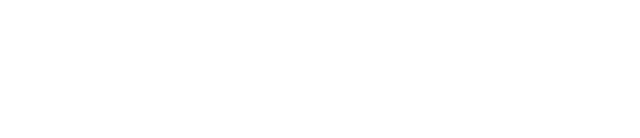
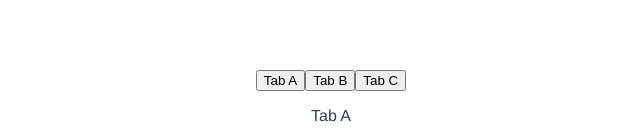
Before and after one commit to PeterOsoo/vue-js, a Vue app in the folder vue-components/: page / in a window 1280 px wide. Shown: the part 1975-2113 px from the top of the page, without its empty margins (309-949 px from the left). Before the commit the page ends 1991 px from the top, so only its background shows below. Built offline with nearby package versions, Linux system fonts and the light colour scheme.

Commit message:
display dynamic components

```diff
--- a/vue-components/src/App.vue
+++ b/vue-components/src/App.vue
@@ -56,6 +56,18 @@
       {{ slotProps.lastName }}, {{ slotProps.firstName }}
     </template>
   </NameList>
+
+  <!-- Dynamic Components -->
+  <br />
+  <br />
+  <br />
+  <button @click="activeTab = 'TabA'">Tab A</button>
+  <button @click="activeTab = 'TabB'">Tab B</button>
+  <button @click="activeTab = 'TabC'">Tab C</button>
+
+  <TabA v-if="activeTab === 'TabA'" />
+  <TabB v-if="activeTab === 'TabB'" />
+  <TabC v-if="activeTab === 'TabC'" />
 </template>
 
 <script>
@@ -66,6 +78,9 @@
 import Input from "./components/Input.vue";
 import Card from "./components/Card.vue";
 import NameList from "./components/NameList.vue";
+import TabA from "./components/TabA.vue";
+import TabB from "./components/TabB.vue";
+import TabC from "./components/TabC.vue";
 
 export default {
   name: "App",
@@ -77,6 +92,9 @@
     Input,
     Card,
     NameList,
+    TabA,
+    TabB,
+    TabC,
   },
   data() {
     return {
@@ -84,6 +102,7 @@
       channel: "coding addict",
       showPopup: false,
       username: "",
+      activeTab: "TabA",
     };
   },
   methods: {
--- /dev/null
+++ b/vue-components/src/components/TabA.vue
@@ -0,0 +1,14 @@
+<template>
+  <div>
+    <p>Tab A</p>
+  </div>
+</template>
+
+<script>
+export default {
+  name: "Tab A",
+};
+</script>
+
+<style lang="scss" scoped>
+</style>
--- /dev/null
+++ b/vue-components/src/components/TabB.vue
@@ -0,0 +1,14 @@
+<template>
+  <div>
+    <p>Tab B</p>
+  </div>
+</template>
+
+<script>
+export default {
+  name: "Tab B",
+};
+</script>
+
+<style lang="scss" scoped>
+</style>
--- /dev/null
+++ b/vue-components/src/components/TabC.vue
@@ -0,0 +1,14 @@
+<template>
+  <div>
+    <p>Tab C</p>
+  </div>
+</template>
+
+<script>
+export default {
+  name: "Tab C",
+};
+</script>
+
+<style lang="scss" scoped>
+</style>
```
